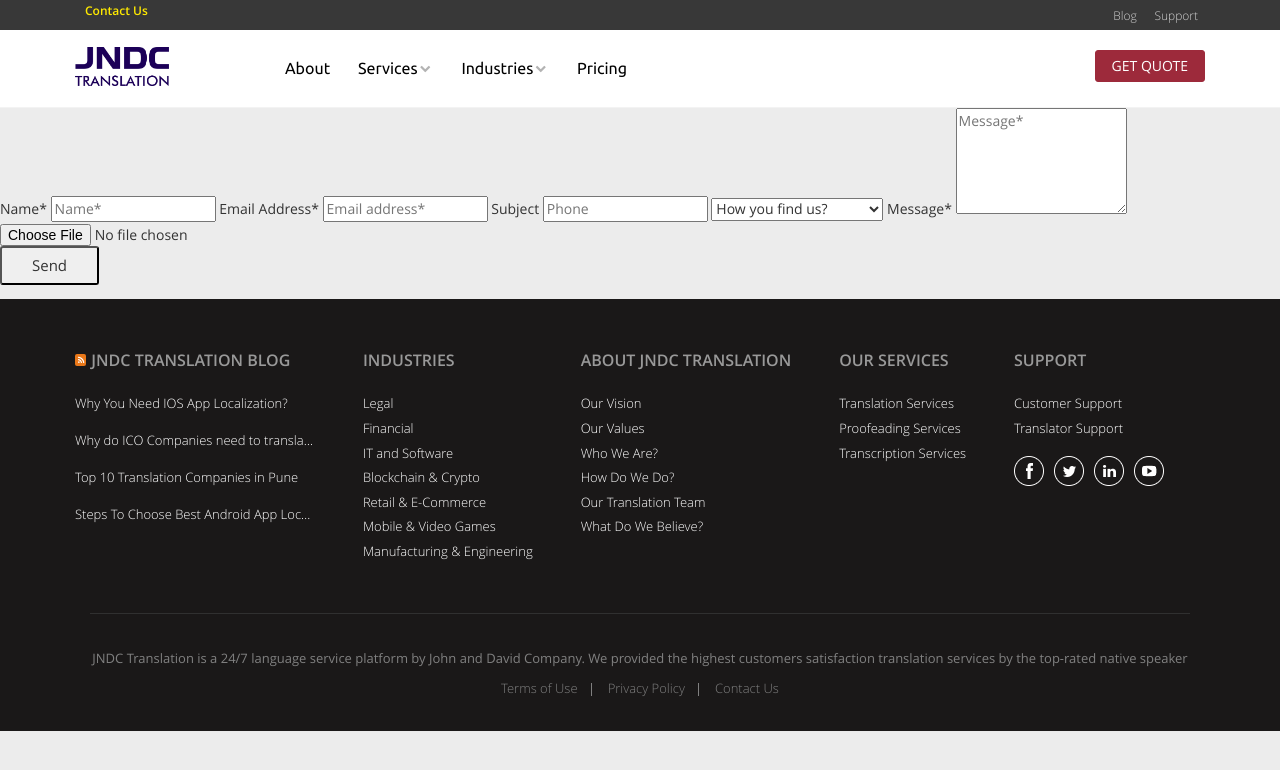
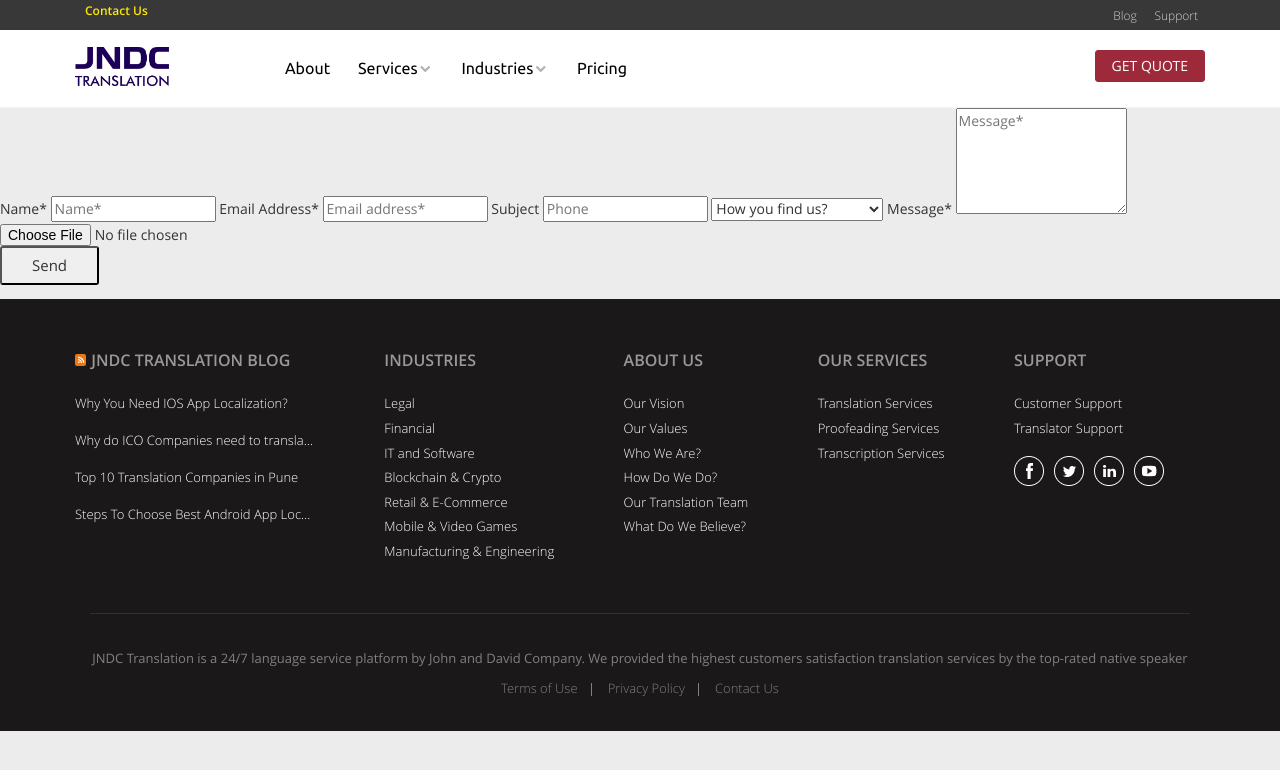
Before and after one commit to jndctranslation/landing_page, a Jekyll site: the page built from pages/test_form.md, in a window 1280 px wide. Shown: the top 770 px of the page. Built offline with Jekyll 4.4.1, drawn with Linux system fonts in a browser that asks for light colours.

Commit message:
Update Website  Common Information “footer”

```diff
--- a/_data/footer.yml
+++ b/_data/footer.yml
@@ -29,7 +29,7 @@
       title: Our Translation Team
     - link: 'https://www.jndctranslation.com/pages/about'
       title: What Do We Believe?
-  title: About JNDC Translation
+  title: About Us
 block_3:
   items:
     - link: 'https://www.jndctranslation.com/pages/translation_services'
```
